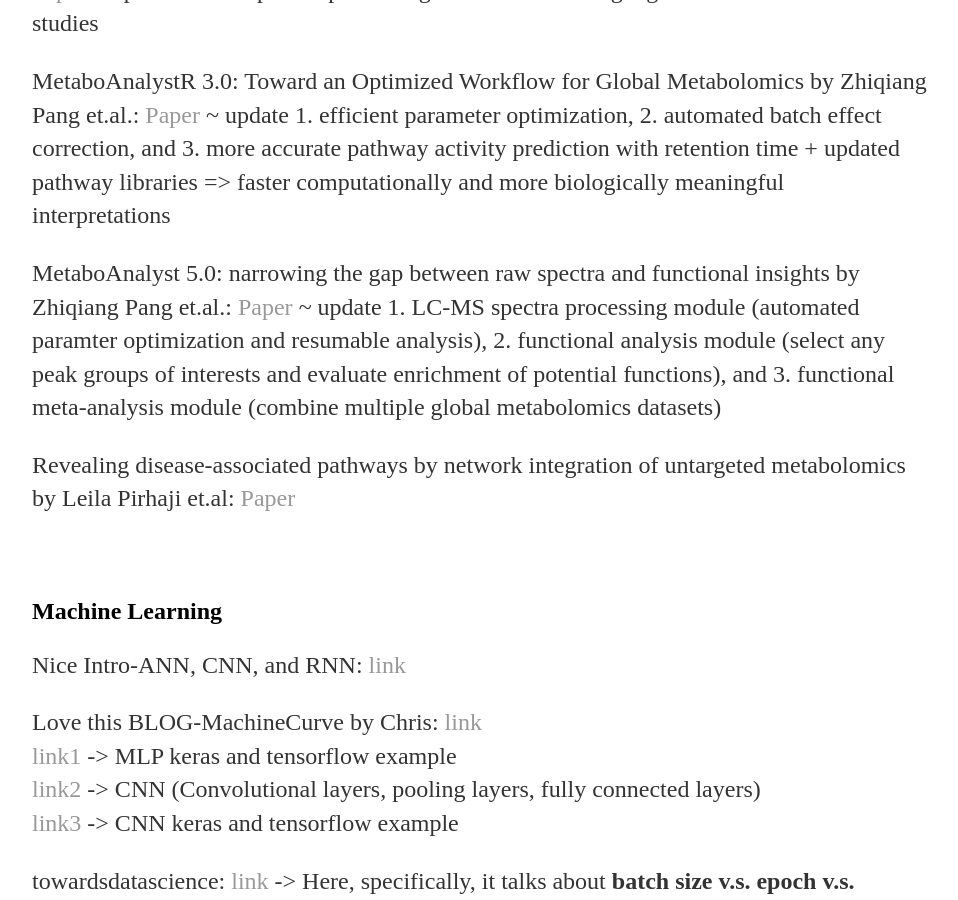
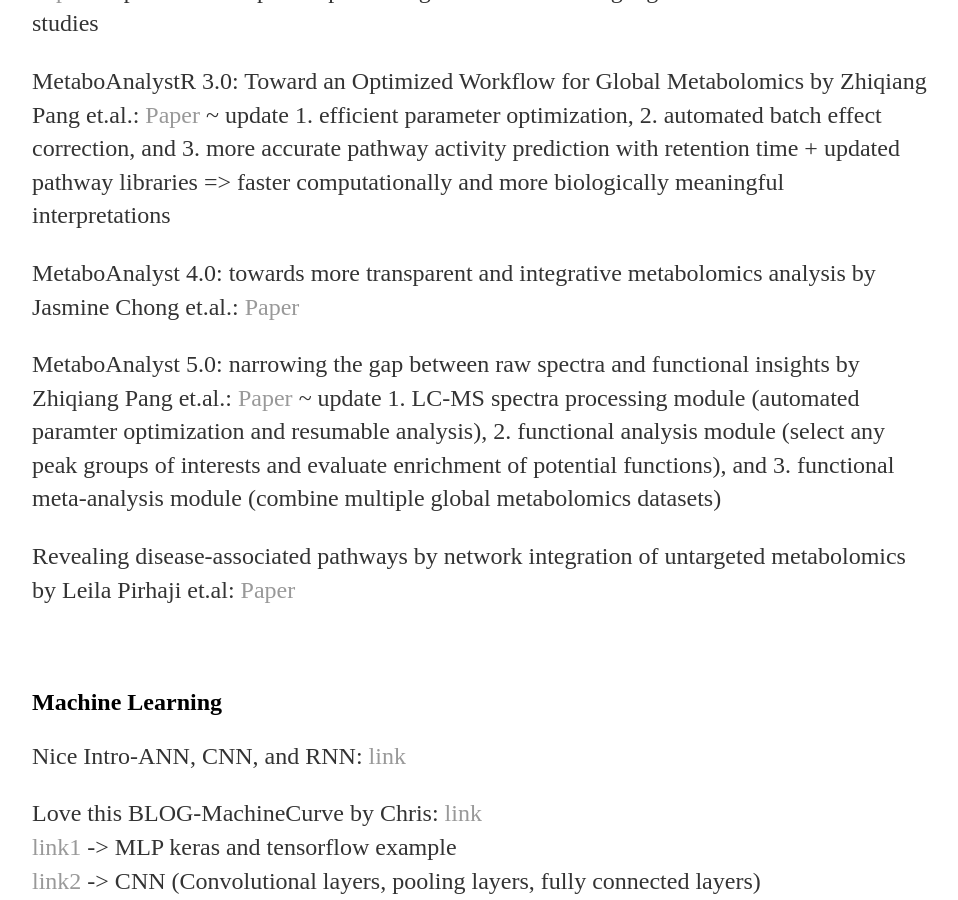
Before and after one commit to yjkweon24/yjkweon24.github.io, a Jekyll site: the page built from _posts/2019-03-16-Academic.md, in a window 1280 px wide and 900 px high, scrolled down 2629 px. Shown: the whole window, without its empty margins (160-1118 px from the left). Built offline with Jekyll 4.4.1, drawn with Linux system fonts in a browser that asks for light colours.

Commit message:
Update 2019-03-16-Academic.md

```diff
--- a/_posts/2019-03-16-Academic.md
+++ b/_posts/2019-03-16-Academic.md
@@ -63,6 +63,8 @@
 
 MetaboAnalystR 3.0: Toward an Optimized Workflow for Global Metabolomics by Zhiqiang Pang et.al.: [Paper](https://www.mdpi.com/2218-1989/10/5/186) ~ update 1. efficient parameter optimization, 2. automated batch effect correction, and 3. more accurate pathway activity prediction with retention time + updated pathway libraries => faster computationally and more biologically meaningful interpretations
 
+MetaboAnalyst 4.0: towards more transparent and integrative metabolomics analysis by Jasmine Chong et.al.: [Paper](https://www.ncbi.nlm.nih.gov/pmc/articles/PMC6030889/)
+
 MetaboAnalyst 5.0: narrowing the gap between raw spectra and functional insights by Zhiqiang Pang et.al.: [Paper](https://academic.oup.com/nar/advance-article/doi/10.1093/nar/gkab382/6279832) ~ update 1. LC-MS spectra processing module (automated paramter optimization and resumable analysis), 2. functional analysis module (select any peak groups of interests and evaluate enrichment of potential functions), and 3. functional meta-analysis module (combine multiple global metabolomics datasets)
 
 Revealing disease-associated pathways by network integration of untargeted metabolomics by Leila Pirhaji et.al: [Paper](https://www.ncbi.nlm.nih.gov/pmc/articles/PMC5209295/)
```
